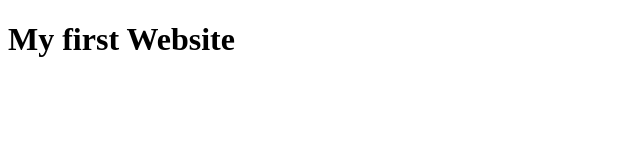
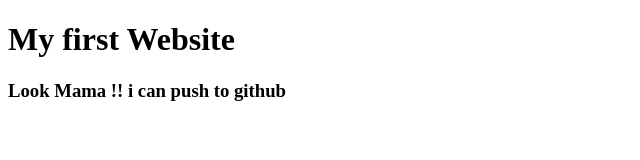
Before and after one commit to Amimu10/my-first-website, a plain HTML site: page index.html in a window 1280 px wide. Shown: the whole page, without its empty margins (0-640 px from the left). Drawn offline with Linux system fonts and the light colour scheme.

Commit message:
felling added

```diff
--- a/index.html
+++ b/index.html
@@ -8,5 +8,6 @@
 <body>
 
     <h1>My first Website</h1>
+    <h3>Look Mama !! i can push to github</h3>
 </body>
 </html>
```
